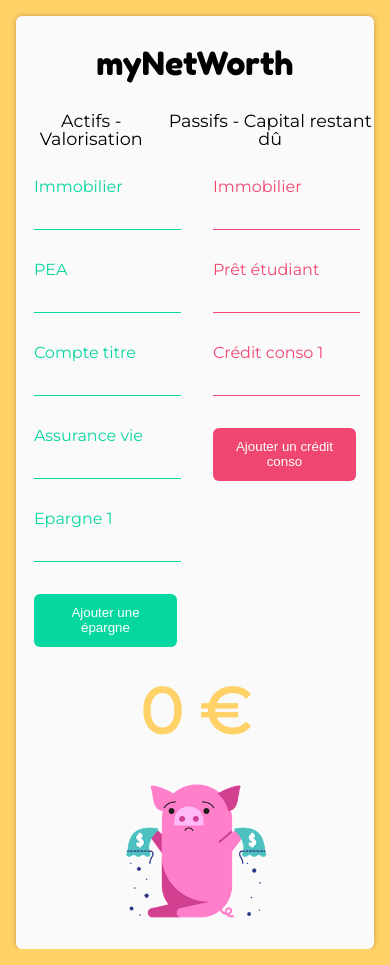
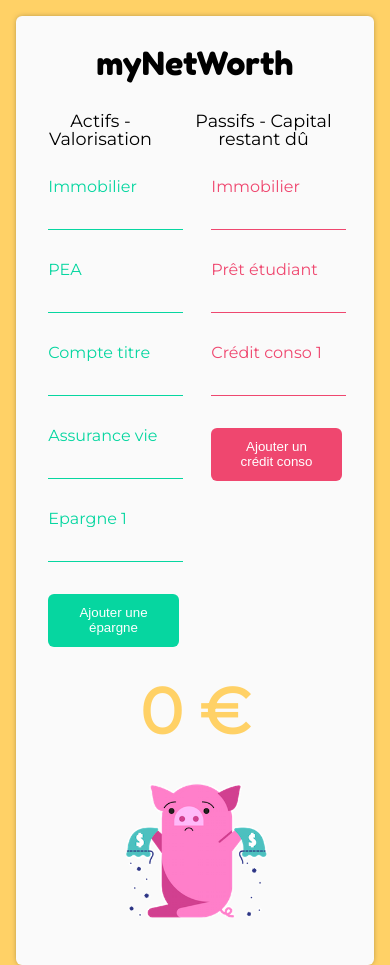
Before and after one commit to GuillaumeBe/myNetWorth, a React (Create React App) app: page / in a window 390 px wide. Built offline with nearby package versions, Linux system fonts and the light colour scheme.

Commit message:
media query

```diff
--- a/src/App/styles.ts
+++ b/src/App/styles.ts
@@ -8,10 +8,14 @@ export const Container = styled.div`
 
 export const Wrapper = styled.div`
   margin: 1rem;
-  max-width: 35rem;
+  padding: 1rem;
   border-radius: 6px;
   background-color: #fafafa;
   box-shadow: 0 0 6px -2px #00000080;
+
+  @media (min-width: 768px) {
+    width: 40rem;
+  }
 `;
 
 export const StyledNetWorthForm = styled.form`
@@ -22,7 +26,7 @@ export const StyledNetWorthForm = styled.form`
 export const Title = styled.h1`
   font-family: "Fredoka One", cursive;
   font-size: 2rem;
-  margin: 2rem 0;
+  margin: 1rem 0 2rem 0;
   text-align: center;
   font-family: "Fredoka One", cursive;
 `;
@@ -31,7 +35,6 @@ export const SubTitles = styled.div`
   display: flex;
   justify-content: space-around;
   text-align: center;
-
 `;
 
 export const SubTitle = styled.h2`
```
